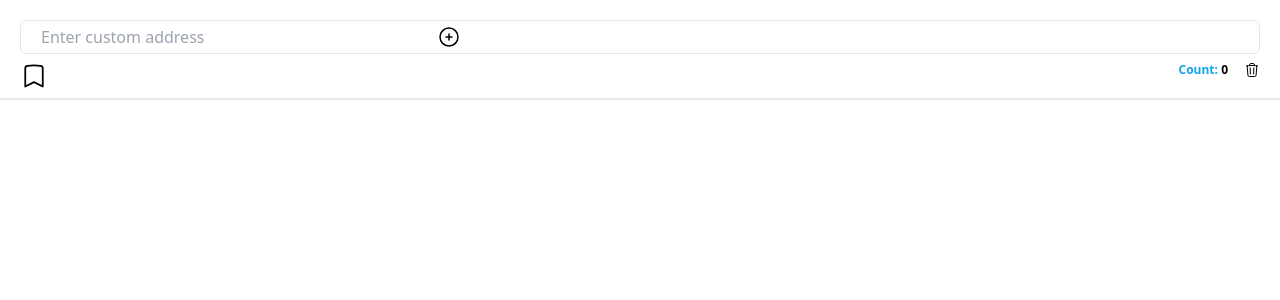
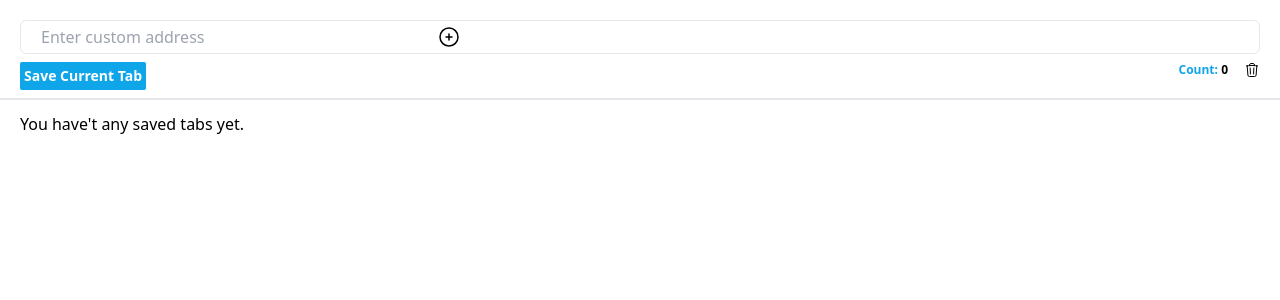
Before and after one commit to aziz-codes/bookmark-saver, a React (Vite) app: page / in a window 1280 px wide. Shown: the top 300 px of the page. Built offline with nearby package versions, Linux system fonts and the light colour scheme.

Commit message:
final build

```diff
--- a/src/components/Main.jsx
+++ b/src/components/Main.jsx
@@ -1,19 +1,14 @@
-import React, { useState, useEffect, useLayoutEffect } from "react";
-import {
-  BookmarkIcon,
-  BookOpenIcon,
-  TrashIcon,
-  PlusCircleIcon,
-} from "@heroicons/react/24/outline";
+import React, { useState, useLayoutEffect } from "react";
+import { TrashIcon, PlusCircleIcon } from "@heroicons/react/24/outline";
 const Main = () => {
-  const [tabs, setTabs] = useState([]);
+  const [myTabs, setMyTabs] = useState([]);
   const [address, setAddress] = useState("");
   const [errorMessage, setErrorMessage] = useState("");
 
   useLayoutEffect(() => {
     let links = JSON.parse(localStorage.getItem("links"));
     if (links) {
-      setTabs(links);
+      setMyTabs(links);
     } else {
       console.log("no link found");
     }
@@ -26,23 +21,23 @@ const Main = () => {
   };
   // handler for saving links
   const handleSave = () => {
-    if (tabs.includes(address)) {
+    if (myTabs.includes(address)) {
       errorHandler("This tab already exists");
     } else if (address.length < 4) {
       errorHandler("Link is too short");
-      console.log("This tab already lenght");
     } else {
-      const newTabs = [...tabs, address];
-      setTabs(newTabs);
+      const newTabs = [...myTabs, address];
+      setMyTabs(newTabs);
       localStorage.setItem("links", JSON.stringify(newTabs));
-      setAddress("");
+      // setAddress("");
+      errorHandler("");
     }
   };
   // handler to remove single tab
   const handleSingleLinkDelete = (tab) => {
-    const filteredLinks = tabs.filter((item) => item !== tab);
+    const filteredLinks = myTabs.filter((item) => item !== tab);
 
-    setTabs(filteredLinks);
+    setMyTabs(filteredLinks);
 
     localStorage.setItem("links", JSON.stringify(filteredLinks));
   };
@@ -51,7 +46,15 @@ const Main = () => {
 
   const handleDeleteAll = () => {
     localStorage.clear();
-    setTabs([]);
+    setMyTabs([]);
+  };
+
+  const handleAddCurrentTab = () => {
+    chrome.tabs.query({ active: true, currentWindow: true }, function (tabs) {
+      // myLeads.push(tabs[0].url);
+      setMyTabs([...myTabs, tabs[0].url]);
+      localStorage.setItem("links", JSON.stringify(myTabs));
+    });
   };
 
   return (
@@ -76,13 +79,15 @@ const Main = () => {
         />
       </div>
       <div className="flex flex-row gap-4 w-full justify-between px-5 ">
-        <BookmarkIcon
-          className="h-7 w-7 hover:text-sky-500 cursor-pointer"
-          title="Save current tab"
-        />
+        <button
+          className="rounded-sm bg-sky-500 text-sm text-white p-1 font-semibold"
+          onClick={handleAddCurrentTab}
+        >
+          Save Current Tab
+        </button>
         <div className="flex gap-4">
           <label className="text-sky-500 text-xs font-semibold">
-            Count: <span className="text-black">{tabs.length}</span>
+            Count: <span className="text-black">{myTabs.length}</span>
           </label>
           <TrashIcon
             className="h-4 w-4 cursor-pointer hover:text-red-500"
@@ -94,10 +99,11 @@ const Main = () => {
       <div className="w-full  border"></div>
 
       {errorMessage && (
-        <p className="p-1 text-xs text-red-500">{errorMessage}ok</p>
+        <p className="p-1 text-xs text-red-500">{errorMessage}</p>
       )}
       <div className="p-1 flex flex-col gap-4 mx-4 min-h-[600px] overflow-y-auto">
-        {tabs.map((tab, i) => (
+        {myTabs.length > 0
+          ? myTabs.map((tab, i) => (
               <div className="flex flex-row  gap-3  w-96" key={i}>
                 <TrashIcon
                   className="h-5 w-5 cursor-pointer hover:text-red-500"
@@ -105,11 +111,15 @@ const Main = () => {
                     handleSingleLinkDelete(tab);
                   }}
                 />
-            <a href={tab} className="hover:text-sky-500 transition-all text-sm">
+                <a
+                  href={tab}
+                  className="hover:text-sky-500 transition-all text-sm"
+                >
                   {tab}
                 </a>
               </div>
-        ))}
+            ))
+          : "You have't any saved tabs yet."}
       </div>
     </div>
   );
```
Lines whose indentation alone changed are shown as unchanged.
